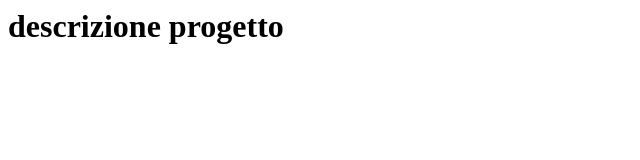
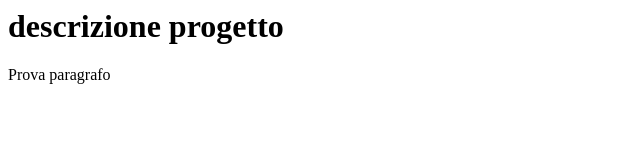
Before and after one commit to fbizzarri/fbizzarri.github.io, a plain HTML site: page index.html in a window 1280 px wide. Shown: the full height of the page, 0-640 px from the left. Drawn offline with Linux system fonts and the light colour scheme.

Commit message:
Update index.html

```diff
--- a/index.html
+++ b/index.html
@@ -1 +1,2 @@
 <H1>descrizione progetto</H1>
+<p>Prova paragrafo</p>
```
